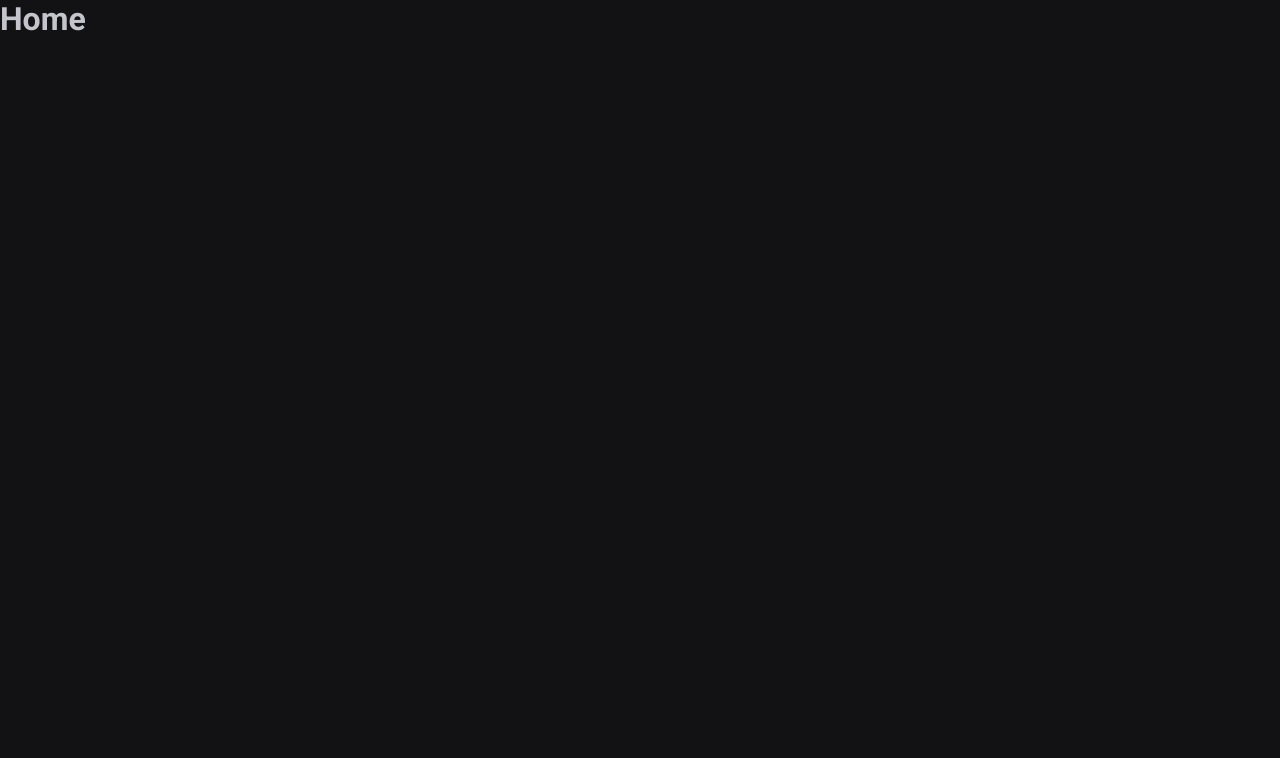
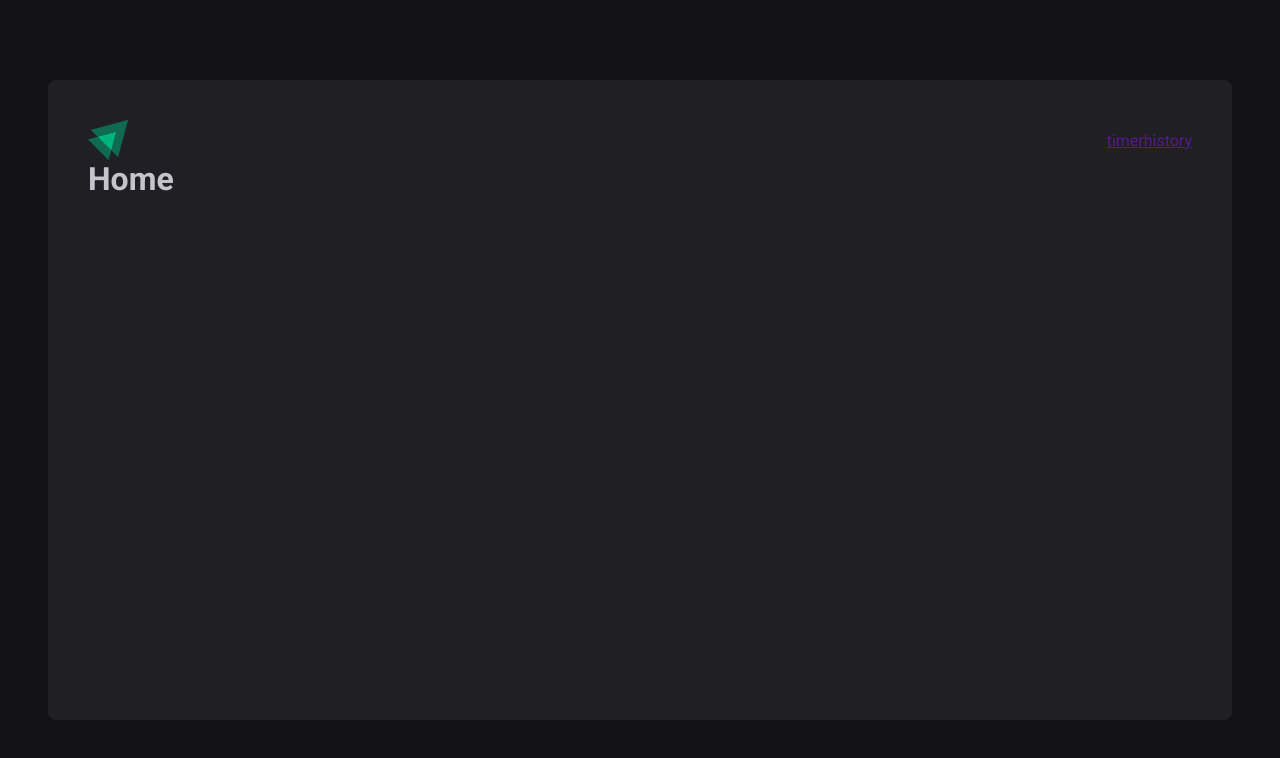
Before and after one commit to devkazu/02-ignite-timer, a React (Vite) app: page / in a window 1280 px wide. Shown: the top 758 px of the page. Built offline with nearby package versions, Linux system fonts and the light colour scheme.

Commit message:
feat: Header and defaultLayout

```diff
--- a/package.json
+++ b/package.json
@@ -10,6 +10,7 @@
     "preview": "vite preview"
   },
   "dependencies": {
+    "phosphor-react": "^1.4.1",
     "react": "^18.2.0",
     "react-dom": "^18.2.0",
     "react-router-dom": "^6.22.1",
--- a/src/Router.tsx
+++ b/src/Router.tsx
@@ -1,11 +1,14 @@
 import { Routes, Route } from "react-router-dom";
 import { Home } from "./pages/Home";
 import { History } from "./pages/History";
+import { DefaultLayout } from "./layouts/DefaultLayout";
 export function Router() {
   return (
     <Routes>
-      <Route path="/" element={<Home />} />
-      <Route path="/history" element={<History />} />
+      <Route path="/" element={<DefaultLayout />}>
+        <Route path="/" element={<Home />} />
+        <Route path="/history" element={<History />} />
+      </Route>
     </Routes>
   );
 }
--- /dev/null
+++ b/src/components/Header/index.tsx
@@ -0,0 +1,14 @@
+import { HeaderContainer } from "./styles";
+import logoIgnite from "../../assets/logo-ignite.svg";
+
+export function Header() {
+  return (
+    <HeaderContainer>
+      <img src={logoIgnite} alt="logo"/>
+      <nav>
+        <a href="">timer</a>
+        <a href="">history</a>
+      </nav>
+    </HeaderContainer>
+  );
+}
--- /dev/null
+++ b/src/components/Header/styles.ts
@@ -0,0 +1,9 @@
+import styled from "styled-components";
+
+export const HeaderContainer = styled.header`
+  display: flex;
+  align-items: center;
+  justify-content: space-between;
+
+
+`;
--- /dev/null
+++ b/src/layouts/DefaultLayout/index.tsx
@@ -0,0 +1,12 @@
+import { Outlet } from "react-router-dom";
+import { Header } from "../../components/Header";
+import { LayoutContainer } from "./styles";
+
+export function DefaultLayout() {
+  return (
+    <LayoutContainer>
+      <Header />
+      <Outlet />
+    </LayoutContainer>
+  );
+}
--- /dev/null
+++ b/src/layouts/DefaultLayout/styles.ts
@@ -0,0 +1,14 @@
+import styled from "styled-components";
+
+export const LayoutContainer = styled.div`
+  max-width: 74rem;
+  height: calc(100vh - 10rem);
+  margin: 5rem auto;
+  padding: 2.5rem;
+
+  background-color: ${(props) => props.theme["gray-800"]};
+  border-radius: 8px;
+
+  display: flex;
+  flex-direction: column;
+`;
```
Also changed, not shown: src/components/Button.styles.ts (deleted, +0 -25 lines), src/components/Button.tsx (deleted, +0 -9 lines), src/assets/logo-ignite.svg (added), 1 other file (tests, documents, lock files or other folders).
